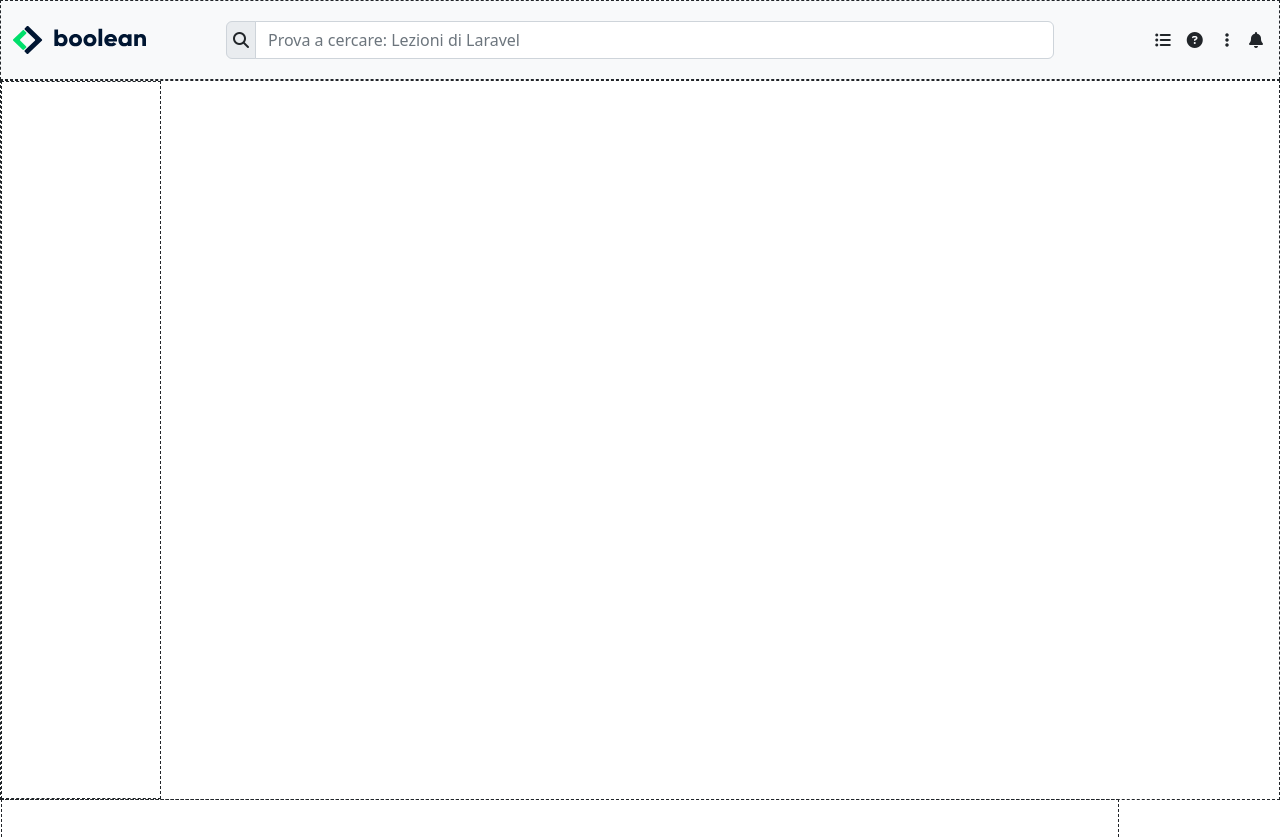
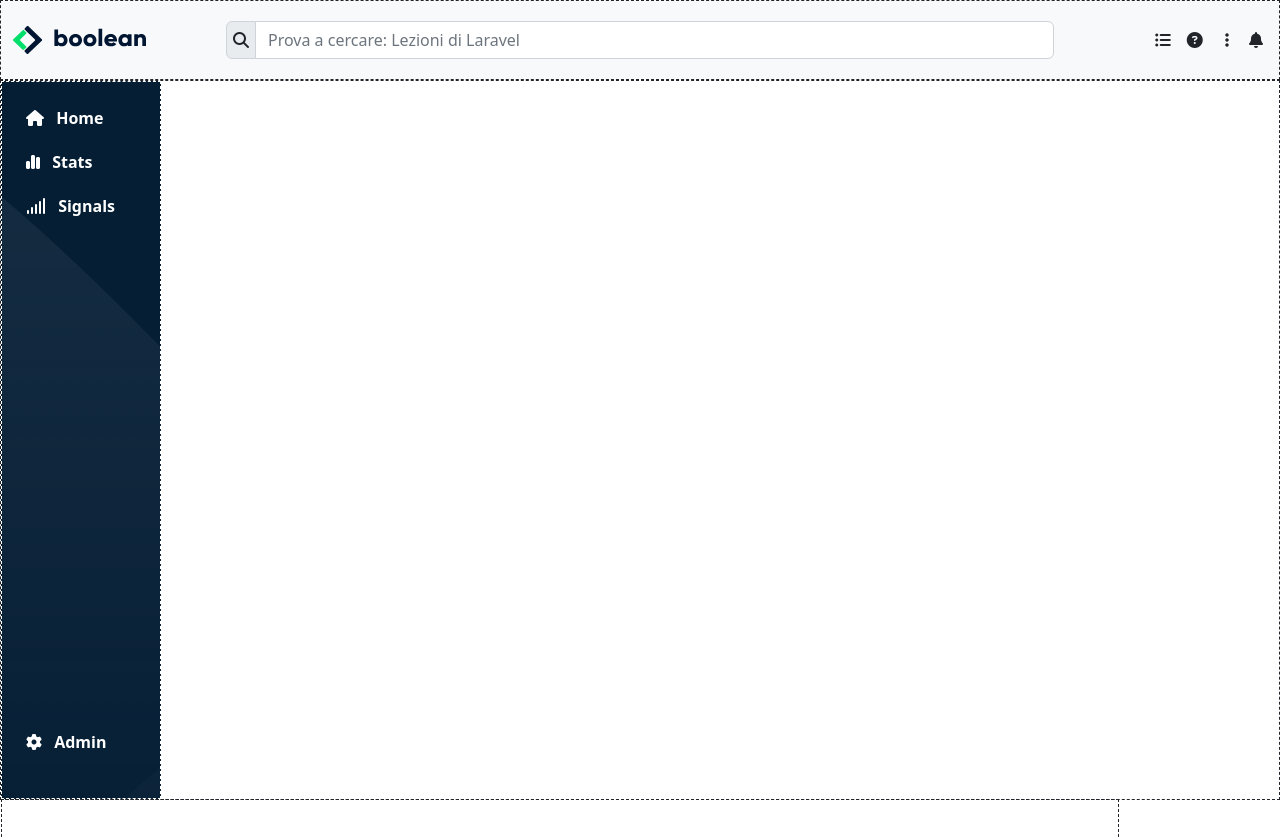
Before and after one commit to LucaRanieri96/html-css-bootstrap-dashboard, a plain HTML site: page index.html in a window 1280 px wide. Shown: the top 838 px of the page. Drawn offline with nearby package versions, Linux system fonts and the light colour scheme.

Commit message:
Add details sidebar and fix logo header

```diff
--- a/assets/css/style.css
+++ b/assets/css/style.css
@@ -17,6 +17,10 @@ html {
 }
 img {
     max-width: 100%;
+}
+
+ul {
+    list-style-type: none;
 }
 /* DEBUG */
 .debug .app_main,
@@ -52,3 +56,23 @@ img {
 
 /* UTILITIES */
 /* HEADER */
+.width_mobile {
+    width: 50px;
+}
+/* SIDEBAR */
+.sidebar {
+    background-image: url("../img/sidebar-bg.png");
+    background-repeat: no-repeat;
+    background-color: #051e34;
+    fill-opacity: 0.5;
+}
+
+.sidebar {
+    color: var(--ref-light);
+}
+
+@media screen and (max-width: 767.98px) {
+    .sidebar {
+        width: fit-content;
+    }
+}
--- a/index.html
+++ b/index.html
@@ -26,8 +26,8 @@
             <header id="app_header" class="container-fluid">
 
                 <div class="row align-items-center">
-                    <div class="col-2 h-100">
-                        <img class="d-block d-md-none" src="./assets/img/mobile-logo.png" alt="">
+                    <div class="col col-md-2">
+                        <img class="d-block d-md-none width_mobile" src="./assets/img/mobile-logo.png" alt="">
                         <img class="d-none d-md-block" src="./assets/img/logo.svg" alt="">
                     </div>
                     <div class="col-8">
@@ -42,7 +42,7 @@
                     </div>
                     <div class="col-2">
                         <div class="d-flex align-items-center justify-content-end">
-                            <div class="d-none d-xl-inline me-2 text-nowrap">
+                            <div class="d-none d-md-inline me-2 text-nowrap">
                                 <i class="fa-solid fa-list-ul fa-fw"></i>
                                 <i class="fa-solid fa-circle-question fa-fw
                                     mx-2"></i>
@@ -67,10 +67,32 @@
                 </div>
 
             </div>
+            <!-- /.app_header -->
 
-            <!-- /.app_header -->
             <div class="bottom">
-                <div class="sidebar"></div>
+                <div class="sidebar d-flex flex-column justify-content-between">
+                    <div>
+                        <ul class="p-4">
+                            <li>
+                                <i class="fa fa-home pe-2 mb-4" aria-hidden="true"></i>
+                                <span class="d-none d-md-inline-block"><strong>Home</strong></span>
+
+                            </li>
+                            <li>
+                                <i class="fa-solid fa-chart-simple pe-2 mb-4"></i>
+                                <span class="d-none d-md-inline-block"><strong>Stats</strong></span>
+                            </li>
+                            <li>
+                                <i class="fa-solid fa-signal pe-2 mb-4"></i>
+                                <span class="d-none d-md-inline-block"><strong>Signals</strong></span>
+                            </li>
+                        </ul>
+                    </div>
+                    <div class="p-4">
+                        <i class="fa-sharp fa-solid fa-gear pe-2 mb-4"></i>
+                        <span class="d-none d-md-inline-block"><strong>Admin</strong></span>
+                    </div>
+                </div>
                 <div class="app_main"></div>
             </div>
             <!-- /.app_main -->
```
